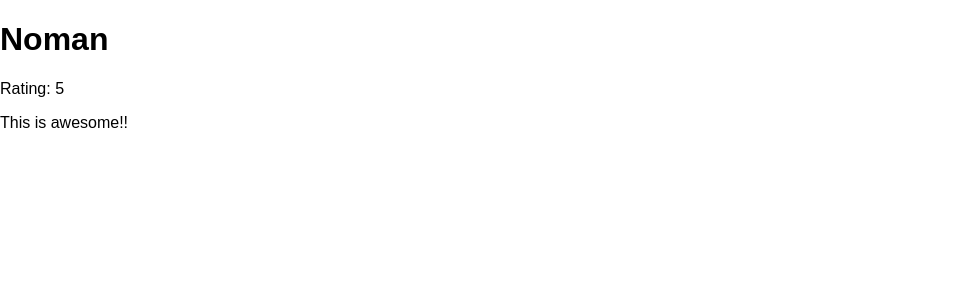
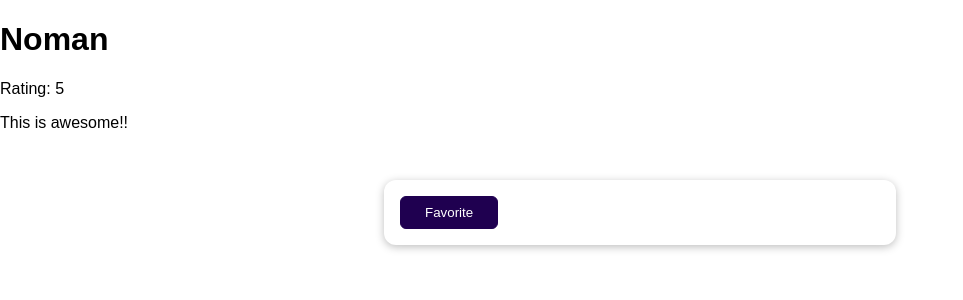
Before and after one commit to nomikk08/feedback-app, a Django app: page /reviews/1 in a window 1280 px wide. Shown: the top 300 px of the page, without its empty margins (0-963 px from the left). Run offline with Django 4.2, Linux system fonts and the light colour scheme; data comes from the database, SQL or seed files in the repository; both versions use the stored data as it was after the commit.

Commit message:
Added session for a favorite review

```diff
--- a/reviews/templates/reviews/single_review.html
+++ b/reviews/templates/reviews/single_review.html
@@ -8,4 +8,13 @@
     <h1>{{ review.user_name }}</h1>
     <p>Rating: {{ review.rating }}</p>
     <p>{{ review.review_text }}</p>
+    {% if is_favorite %}
+        <p> This is my favorite </p>
+    {% else %}
+        <form action="/reviews/favorite" method="POST">
+            {% csrf_token %}
+            <input type="hidden" name="review_id" value="{{ review.id }}">
+            <button>Favorite</button>
+        </form>
+    {% endif %}
 {% endblock content %}
--- a/reviews/urls.py
+++ b/reviews/urls.py
@@ -5,5 +5,6 @@
     path("", views.ReviewView.as_view()),
     path("thank-you", views.ThankYouView.as_view()),
     path("reviews", views.ReviewListView.as_view()),
+    path("reviews/favorite", views.AddFavoriteView.as_view()),
     path('reviews/<int:pk>', views.SingleReviewlView.as_view())
 ]
--- a/reviews/views.py
+++ b/reviews/views.py
@@ -40,3 +40,17 @@
 class SingleReviewlView(DetailView):
     template_name = 'reviews/single_review.html'
     model = Review
+
+    def get_context_data(self, **kwargs):
+        context =  super().get_context_data(**kwargs)
+        loaded_review = self.object
+        request = self.request
+        favorite_id = request.session.get('favorite_review')
+        context['is_favorite'] = favorite_id == str(loaded_review.id)
+        return context
+
+class AddFavoriteView(View):
+    def post(self, request):
+        review_id = request.POST['review_id']
+        request.session['favorite_review'] = review_id
+        return HttpResponseRedirect('/reviews/' + review_id)
```
Also changed, not shown: db.sqlite3.
